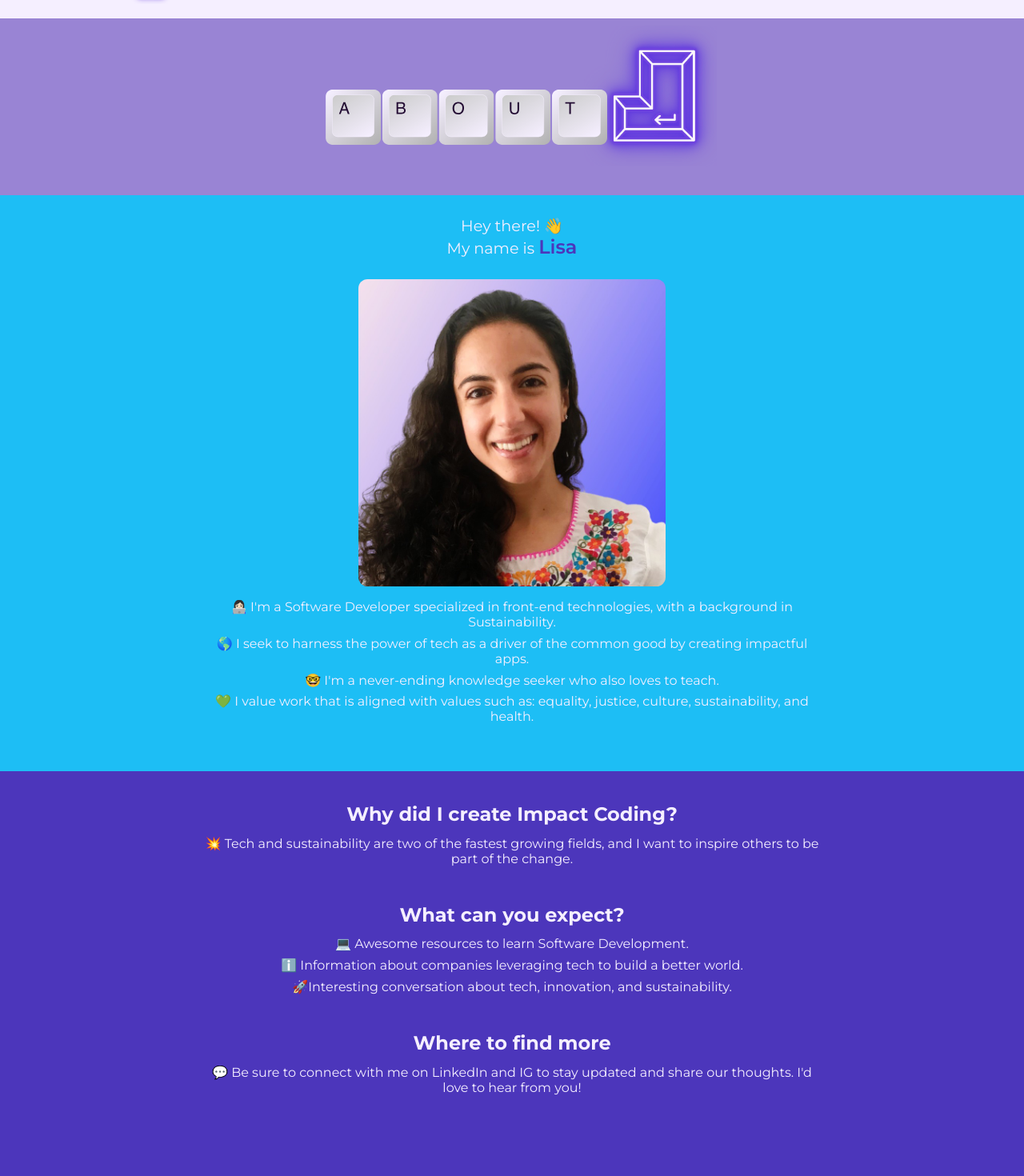
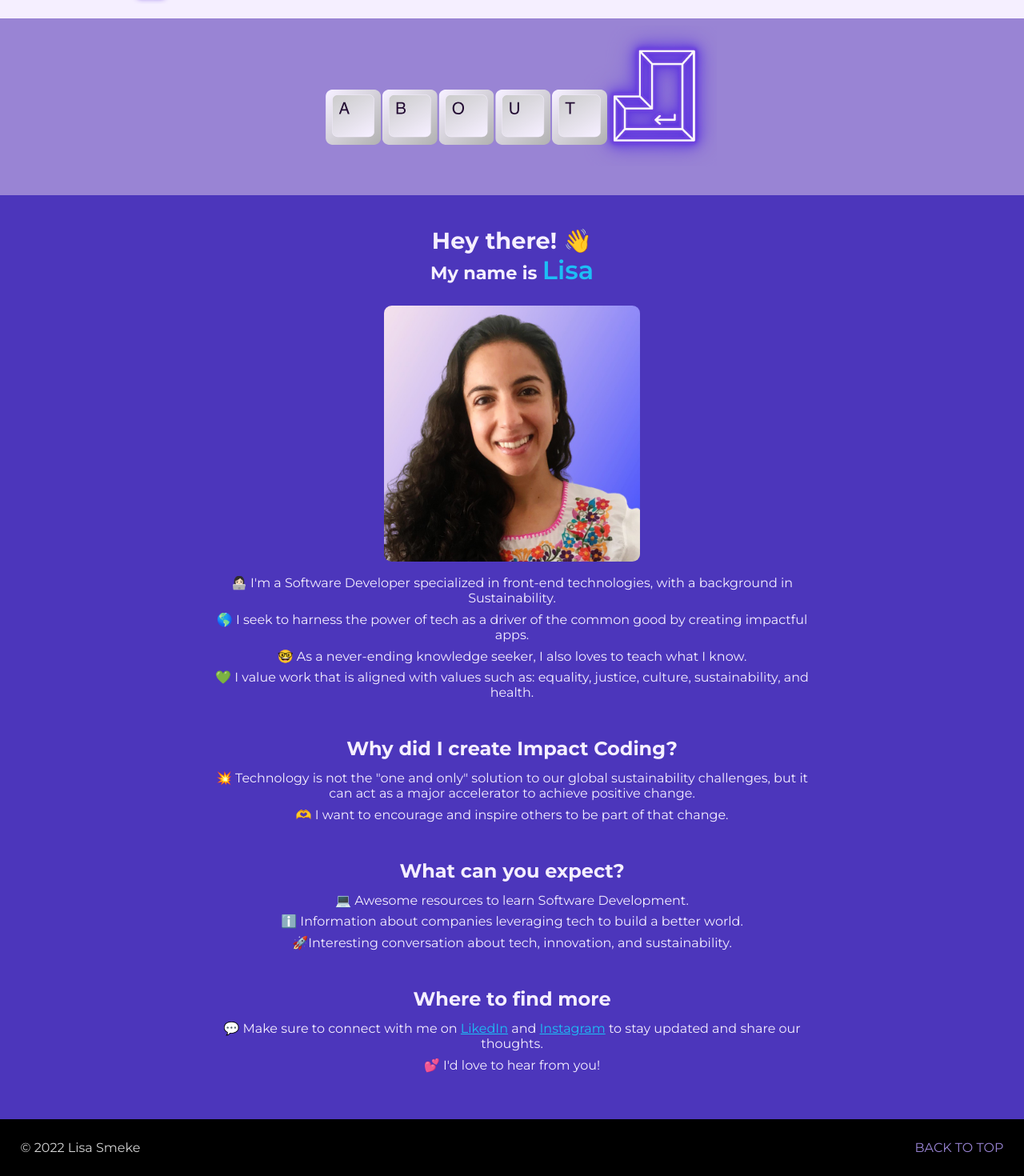
Before and after one commit to LisaSmeke/React-Project, a React (Create React App) app in the folder my-app/: page / in a window 1280 px wide. Shown: the part 67-1537 px from the top of the page at 80% size. Before the commit the page ends 1443 px from the top, so only its background shows below. Built offline with nearby package versions, Linux system fonts and the light colour scheme.

Commit message:
Modify About text and add Footer component

```diff
--- a/my-app/src/App.tsx
+++ b/my-app/src/App.tsx
@@ -1,12 +1,14 @@
 import React from 'react';
 import Nav from './components/Nav/Nav';
 import About from './components/pages/About/About';
+import Footer from './components/Footer/Footer';
 
 function App() {
   return (
     <>
       <Nav />
       <About />
+      <Footer />
     </>
   );
 }
--- /dev/null
+++ b/my-app/src/components/Footer/Footer.module.css
@@ -0,0 +1,24 @@
+.footer-container {
+  background-color: black;
+  display: flex;
+  flex-direction: row;
+  align-items: center;
+  padding: 2%;
+  margin-top: 1%;
+  justify-content: space-between;
+}
+
+.footer-container p {
+  display: flex;
+  color: lightgray;
+}
+
+.footer-container a {
+  text-decoration: none;
+  cursor: pointer;
+  color: var(--secondary);
+}
+
+.footer-container a:hover {
+  color: var(--highlight-blue);
+}
--- /dev/null
+++ b/my-app/src/components/Footer/Footer.tsx
@@ -0,0 +1,13 @@
+import React from 'react';
+import styles from './Footer.module.css';
+
+const Footer: React.FC<{}> = () => {
+  return (
+    <footer className={styles['footer-container']}>
+      <p>&copy; 2022 Lisa Smeke</p>
+      <a href="#">BACK TO TOP</a>
+    </footer>
+  );
+};
+
+export default Footer;
--- a/my-app/src/components/pages/About/About.module.css
+++ b/my-app/src/components/pages/About/About.module.css
@@ -2,7 +2,11 @@
   color: #f5efff;
   margin: 0 auto;
   text-align: center;
-  /* padding: 1% 0 2% 0; */
+}
+
+.about-body {
+  padding-top: 1%;
+  padding-bottom: 3%;
 }
 
 .about-header-container {
@@ -14,42 +18,31 @@
   padding-bottom: 1%;
 }
 
-.intro-container {
-  background-color: var(--highlight-blue);
-  padding: 2% 0 4% 0;
-  width: 100%;
-}
-
 .hi-text {
   font-size: 1.2rem;
+  padding-top: 2%;
   padding-bottom: 1%;
 }
 
 .name {
   font-weight: 600;
-  font-size: 1.5rem;
-  color: var(--main-bg-color);
+  font-size: 2rem;
+  color: var(--highlight-blue);
 }
 
 .profile {
-  width: 30%;
+  width: 25%;
   border-radius: 3%;
   margin-top: 1%;
   margin-bottom: 1%;
 }
 
-.about-me-text {
-  text-align: center;
+.question {
+  font-size: 1.5rem;
+  width: 60%;
   margin: 0 auto;
-  width: 60%;
-  font-size: 1rem;
-  color: var(--light-text-color);
-}
-
-.question {
-  margin-top: 3%;
-  margin-bottom: 1%;
-  font-size: 1.5rem;
+  padding-top: 3%;
+  padding-bottom: 1%;
 }
 
 .intro-text {
@@ -59,7 +52,15 @@
   font-size: 1rem;
 }
 
-.intro-text p,
-.about-me-text p {
+.intro-text p {
   padding-bottom: 1%;
 }
+
+.intro-text a {
+  color: var(--highlight-blue);
+  cursor: pointer;
+}
+
+.intro-text a:hover {
+  color: var(--secondary);
+}
--- a/my-app/src/components/pages/About/About.tsx
+++ b/my-app/src/components/pages/About/About.tsx
@@ -9,15 +9,17 @@ const About = () => {
       <header className={styles['about-header-container']}>
         <img className={styles['about-title']} src={aboutEnter} alt="About"></img>
       </header>
-      <div className={styles['intro-container']}>
+
+      <div className={styles['about-body']}>
         <div className={styles['hi-text']}>
-          <p>Hey there! 👋</p>
-          <p>
+          <h2>Hey there! 👋</h2>
+          <h3>
             My name is <span className={styles.name}>Lisa</span>
-          </p>
+          </h3>
         </div>
         <img className={styles.profile} src={profile} alt="Lisa smiling"></img>
-        <div className={styles['about-me-text']}>
+
+        <div className={styles['intro-text']}>
           <p>
             👩🏻‍💻 I'm a Software Developer specialized in front-end technologies, with a background in
             Sustainability.
@@ -26,37 +28,20 @@ const About = () => {
             🌎 I seek to harness the power of tech as a driver of the common good by creating
             impactful apps.
           </p>
-          <p>🤓 I'm a never-ending knowledge seeker who also loves to teach.</p>
+          <p>🤓 As a never-ending knowledge seeker, I also loves to teach what I know.</p>
           <p>
             💚 I value work that is aligned with values such as: equality, justice, culture,
             sustainability, and health.
           </p>
         </div>
-      </div>
-
-      {/* <h2 className={styles.question}>About me</h2>
-      <div className={styles['intro-text']}>
-        <p>
-          👩🏻‍💻 Software Developer specialized in front-end technologies, with a background in
-          Sustainability.
-        </p>
-        <p>
-          🌎 I seek to harness the power of tech as a driver of the common good by creating
-          impactful apps.
-        </p>
-        <p>🤓 I'm a never-ending knowledge seeker who also loves to teach.</p>
-        <p>
-          💚 I value work that is aligned with values such as: equality, justice, culture,
-          sustainability, and health.
-        </p>
-      </div> */}
 
         <h2 className={styles.question}>Why did I create Impact Coding?</h2>
         <div className={styles['intro-text']}>
           <p>
-          💥 Tech and sustainability are two of the fastest growing fields, and I want to inspire
-          others to be part of the change.
+            💥 Technology is not the "one and only" solution to our global sustainability
+            challenges, but it can act as a major accelerator to achieve positive change.
           </p>
+          <p>🫶 I want to encourage and inspire others to be part of that change.</p>
         </div>
 
         <h2 className={styles.question}>What can you expect?</h2>
@@ -69,9 +54,18 @@ const About = () => {
         <h2 className={styles.question}>Where to find more</h2>
         <div className={styles['intro-text']}>
           <p>
-          💬 Be sure to connect with me on LinkedIn and IG to stay updated and share our thoughts.
-          I'd love to hear from you!
+            💬 Make sure to connect with me on{' '}
+            <a href="https://www.linkedin.com/in/lisasmeke/" target="_blank" rel="noreferrer">
+              LikedIn
+            </a>{' '}
+            and{' '}
+            <a href="https://www.instagram.com/lisa.smeke/" target="_blank" rel="noreferrer">
+              Instagram
+            </a>{' '}
+            to stay updated and share our thoughts.
           </p>
+          <p>💕 I'd love to hear from you!</p>
+        </div>
       </div>
     </section>
   );
```
Lines whose indentation alone changed are shown as unchanged.
